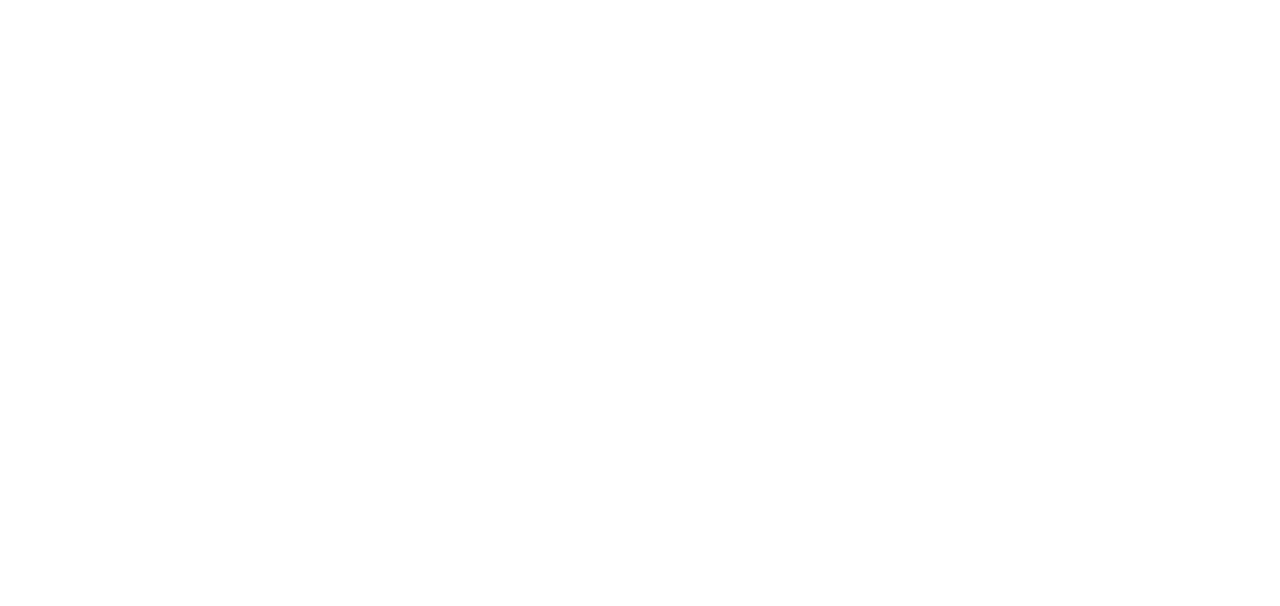
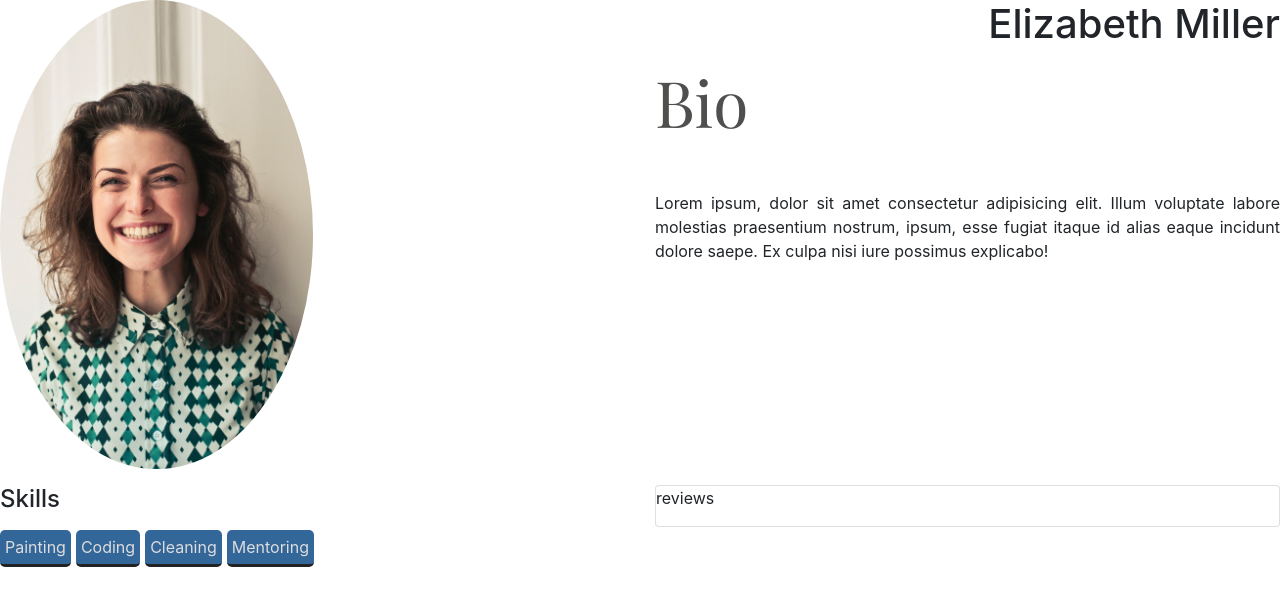
Before and after one commit to Barbi105/Skillworx, a React (Create React App) app in the folder client/: page /profile in a window 1280 px wide. Shown: the top 606 px of the page. Built offline with nearby package versions, Linux system fonts and the light colour scheme.

Commit message:
profile page route created

```diff
--- a/client/src/App.js
+++ b/client/src/App.js
@@ -3,7 +3,8 @@
 import {BrowserRouter as Router, Route, Switch } from "react-router-dom";
 import Landing from './pages/landingPage'
 import Search from './pages/Search'
-import ChatBox from './pages/ChatBox';
+import ChatBox from './pages/ChatBox'
+import ProfilePage from './pages/ProfilePage'
 
 function App() {
   return (
@@ -13,6 +14,7 @@
           <Route exact path="/" component={Landing} />
           <Route exact path="/search" component={Search} />
           <Route exact path="/chat" component={ChatBox} />
+          <Route exact path="/profile" component={ProfilePage}/>
         </Switch>
       </div>
     </Router>
--- /dev/null
+++ b/client/src/pages/ProfilePage.jsx
@@ -0,0 +1,11 @@
+import React from 'react'
+import Profile from "../components/Profile/Profile";
+
+function ProfilePage() {
+  return (
+    <div>
+      <Profile />
+    </div>
+  )
+}
+export default ProfilePage;
```
Also changed, not shown: 1 other file (tests, documents, lock files or other folders).
